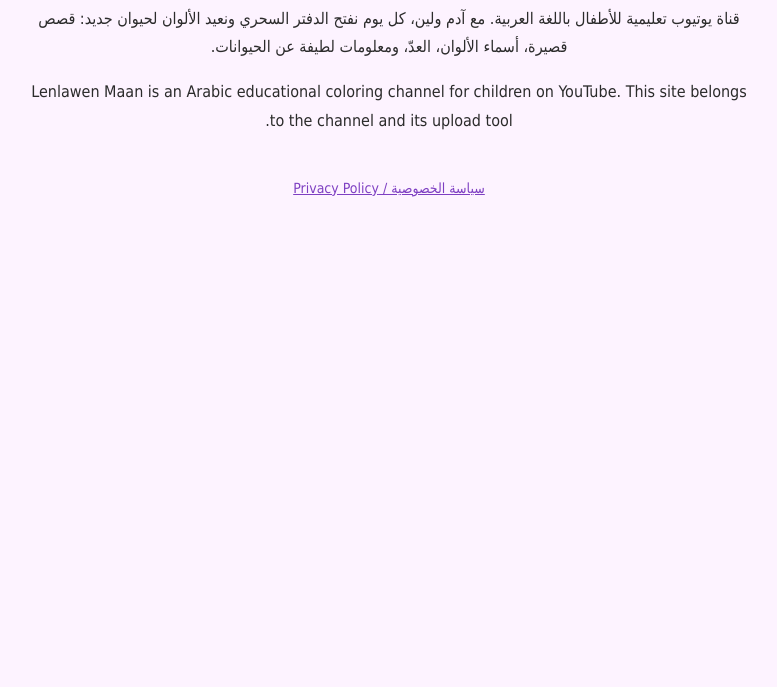
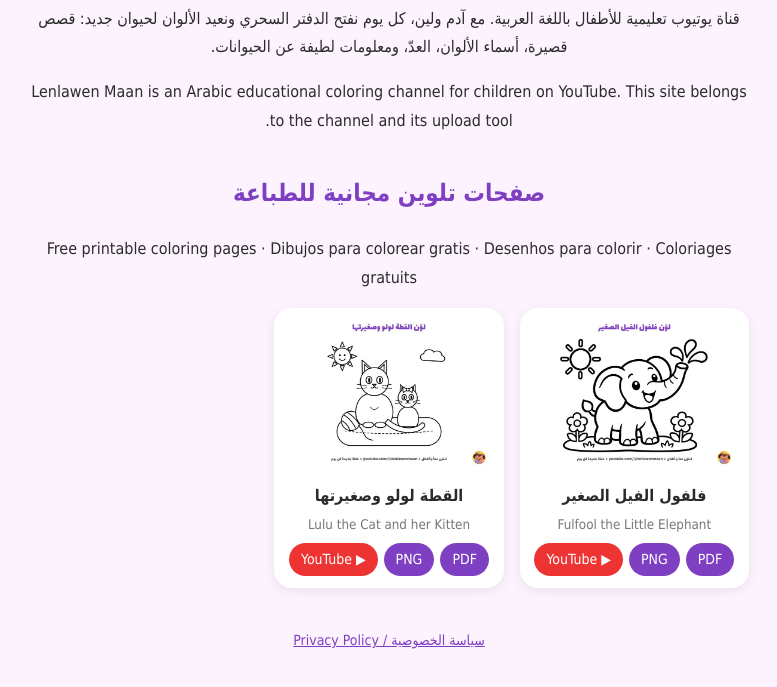
Before and after one commit to hmoooda94-eng/lenlawen, a plain HTML site: page index.html in a window 1280 px wide. Shown: the part 125-812 px from the top of the page, without its empty margins (251-1028 px from the left). Drawn offline with Linux system fonts and the light colour scheme.

Commit message:
Add free printable coloring pages gallery
Co-Authored-By: Claude Opus 5.5 <noreply@anthropic.com>
Claude-Session: https://claude.ai/code/session_01LFWyaJmf17PWjEXtGjetWy

```diff
--- a/index.html
+++ b/index.html
@@ -11,6 +11,14 @@
   h1{color:#7E3FC2;margin:16px 0 8px}
   a{color:#7E3FC2}
   footer{margin-top:40px;font-size:14px;color:#666}
+  h2{color:#7E3FC2;margin-top:36px}
+  #grid{display:grid;grid-template-columns:repeat(auto-fill,minmax(200px,1fr));gap:16px;margin-top:16px;text-align:center}
+  .card{background:#fff;border-radius:18px;padding:10px;box-shadow:0 3px 12px rgba(0,0,0,.08)}
+  .card img{width:100%;height:auto;border-radius:10px;border:0;box-shadow:none}
+  .card b{display:block;margin:6px 0 2px}
+  .card small{display:block;color:#777;direction:ltr}
+  .btns a{display:inline-block;margin:6px 3px 2px;padding:4px 12px;border-radius:999px;background:#7E3FC2;color:#fff;text-decoration:none;font-size:14px}
+  .btns a.v{background:#e33}
 </style>
 </head>
 <body>
@@ -19,7 +27,22 @@
   <h1>لنلوّن معاً يا أطفال</h1>
   <p>قناة يوتيوب تعليمية للأطفال باللغة العربية. مع آدم ولين، كل يوم نفتح الدفتر السحري ونعيد الألوان لحيوان جديد: قصص قصيرة، أسماء الألوان، العدّ، ومعلومات لطيفة عن الحيوانات.</p>
   <p>Lenlawen Maan is an Arabic educational coloring channel for children on YouTube. This site belongs to the channel and its upload tool.</p>
+  <h2>صفحات تلوين مجانية للطباعة</h2>
+  <p>Free printable coloring pages · Dibujos para colorear gratis · Desenhos para colorir · Coloriages gratuits</p>
+  <div id="grid"></div>
   <footer><a href="privacy.html">سياسة الخصوصية / Privacy Policy</a></footer>
 </main>
+<script>
+fetch('printables/list.json',{cache:'no-store'}).then(r=>r.json()).then(list=>{
+  const g=document.getElementById('grid');
+  for(const p of list){
+    const d=document.createElement('div');d.className='card';
+    d.innerHTML=`<a href="printables/${p.id}.pdf"><img loading="lazy" src="printables/${p.id}.jpg" alt=""></a>
+      <b></b><small></small><div class="btns"><a href="printables/${p.id}.pdf">PDF</a><a href="printables/${p.id}.png" download>PNG</a>${p.video?`<a class="v" href="${p.video}">▶ YouTube</a>`:''}</div>`;
+    d.querySelector('b').textContent=p.ar; d.querySelector('small').textContent=p.en||'';
+    g.appendChild(d);
+  }
+}).catch(()=>{});
+</script>
 </body>
 </html>
--- /dev/null
+++ b/printables/list.json
@@ -0,0 +1,16 @@
+[
+ {
+  "id": "ep002",
+  "number": 2,
+  "ar": "فلفول الفيل الصغير",
+  "en": "Fulfool the Little Elephant",
+  "video": "https://youtu.be/JfT72vj3n7U"
+ },
+ {
+  "id": "ep001",
+  "number": 1,
+  "ar": "القطة لولو وصغيرتها",
+  "en": "Lulu the Cat and her Kitten",
+  "video": "https://youtu.be/7bFUFMTtt8c"
+ }
+]
```
Also changed, not shown: printables/ep001.jpg (added), printables/ep001.png (added), printables/ep002.jpg (added), printables/ep002.png (added), 2 other files.
